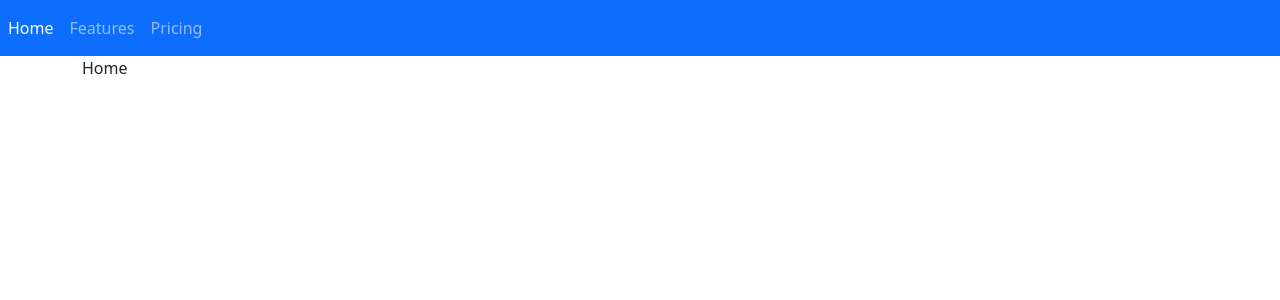
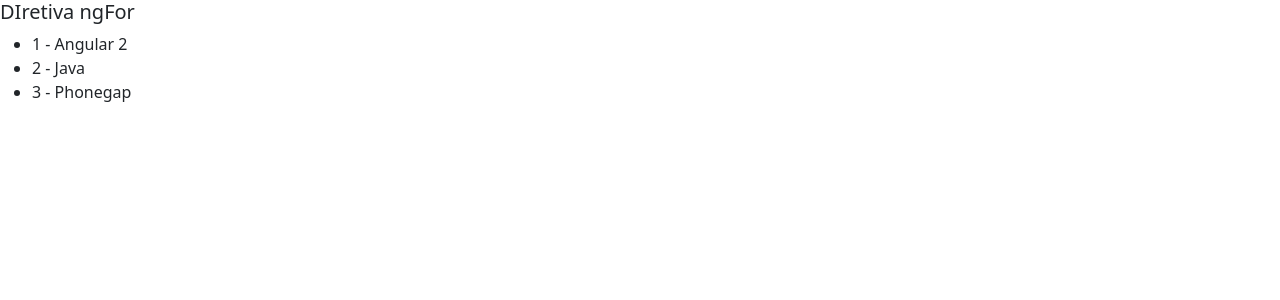
Before and after one commit to pininho/curso-angular-loiane-diretivas, an Angular app: page / in a window 1280 px wide. Shown: the top 300 px of the page. Built offline with nearby package versions, Linux system fonts and the light colour scheme.

Commit message:
diretiva ngFor

```diff
--- a/src/app/app.component.html
+++ b/src/app/app.component.html
@@ -1,2 +1,3 @@
 <!--app-diretiva-ngif></!--app-diretiva-ngif-->
-<app-diretiva-ngswitch></app-diretiva-ngswitch>
+<!--app-diretiva-ngswitch></!--app-diretiva-ngswitch-->
+<app-diretiva-ngfor></app-diretiva-ngfor>
--- a/src/app/app.module.ts
+++ b/src/app/app.module.ts
@@ -5,13 +5,15 @@
 import { TesteComponent } from './teste/teste.component';
 import { DiretivaNgifComponent } from './diretiva-ngif/diretiva-ngif.component';
 import { DiretivaNgswitchComponent } from './diretiva-ngswitch/diretiva-ngswitch.component';
+import { DiretivaNgforComponent } from './diretiva-ngfor/diretiva-ngfor.component';
 
 @NgModule({
   declarations: [
     AppComponent,
     TesteComponent,
     DiretivaNgifComponent,
-    DiretivaNgswitchComponent
+    DiretivaNgswitchComponent,
+    DiretivaNgforComponent
   ],
   imports: [
     BrowserModule
--- /dev/null
+++ b/src/app/diretiva-ngfor/diretiva-ngfor.component.html
@@ -0,0 +1,7 @@
+<h5>DIretiva ngFor</h5>
+
+<ul>
+  <li *ngFor="let curso of cursos, let i = index">
+    {{ i + 1 }} - {{ curso }}
+  </li>
+</ul>
--- /dev/null
+++ b/src/app/diretiva-ngfor/diretiva-ngfor.component.ts
@@ -0,0 +1,21 @@
+import { Component, OnInit } from '@angular/core';
+
+@Component({
+  selector: 'app-diretiva-ngfor',
+  templateUrl: './diretiva-ngfor.component.html',
+  styleUrls: ['./diretiva-ngfor.component.scss']
+})
+export class DiretivaNgforComponent implements OnInit {
+
+
+  cursos: string[] = ['Angular 2', 'Java', 'Phonegap'];
+
+  constructor() { }
+
+  ngOnInit(): void {
+    for (let i = 0; i < this.cursos.length; i++) {
+      let curso = this.cursos[i];
+    }
+  }
+
+}
```
Also changed, not shown: src/app/diretiva-ngfor/diretiva-ngfor.component.scss (added), 1 other file (tests, documents, lock files or other folders).
